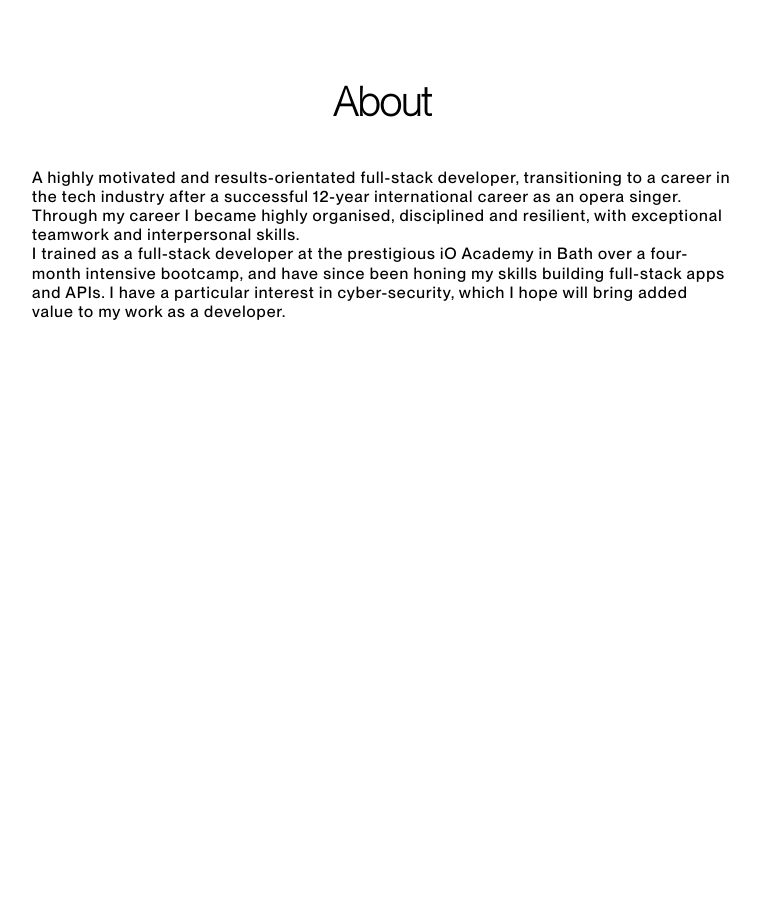
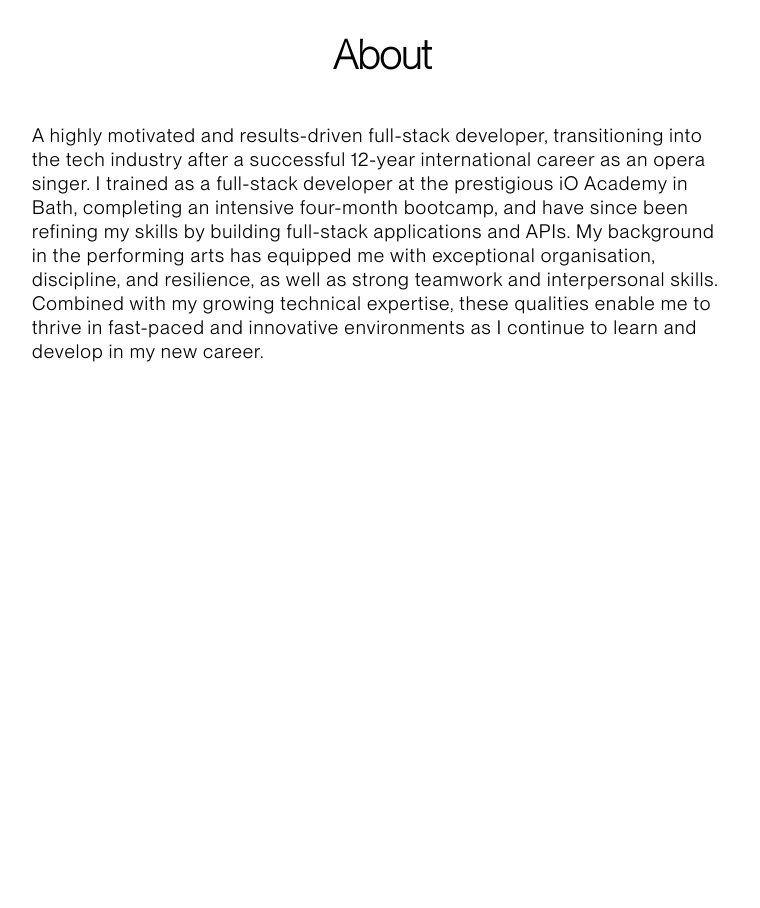
Before and after one commit to joseph-padfield/portfolio-2025, a website: page index.html in a window 1280 px wide. Shown: the part 2280-3188 px from the top of the page, without its empty margins (266-1026 px from the left). Drawn offline with nearby package versions, Linux system fonts and the light colour scheme.

Commit message:
about section

```diff
--- a/index.html
+++ b/index.html
@@ -102,12 +102,14 @@
 <section id="about-section">
 <h1>About</h1>
 <p id="about-text">
-    A highly motivated and results-orientated full-stack developer, transitioning to a career in the tech industry
-    after a successful 12-year international career as an opera singer. <br>
-    Through my career I became highly organised, disciplined and resilient, with exceptional teamwork and interpersonal skills.<br>
-    I trained as a full-stack developer at the prestigious iO Academy in Bath over a four-month intensive bootcamp, and
-    have since been honing my skills building full-stack apps and APIs. I have a particular interest in cyber-security,
-    which I hope will bring added value to my work as a developer.
+    A highly motivated and results-driven full-stack developer, transitioning into the tech industry after a successful
+    12-year international career as an opera singer. I trained as a full-stack developer at the prestigious iO Academy
+    in Bath, completing an intensive four-month bootcamp, and have since been refining my skills by building full-stack
+    applications and APIs.
+
+    My background in the performing arts has equipped me with exceptional organisation, discipline, and resilience, as
+    well as strong teamwork and interpersonal skills. Combined with my growing technical expertise, these qualities
+    enable me to thrive in fast-paced and innovative environments as I continue to learn and develop in my new career.
 
 
 </p>
--- a/style.scss
+++ b/style.scss
@@ -171,7 +171,9 @@ p {
 #about-text {
   width: 80vw;
   max-width: 700px;
-  font-family: "Medium", sans-serif;
+  font-family: "Book", sans-serif;
+  line-height: 1.5rem;
+  font-size: 1.2rem;
 }
 
 #skills-parent-container {
@@ -186,8 +188,8 @@ p {
 
 #skills-text {
   font-size: 1.5rem;
+  width: 80%;
   line-height: unset;
-  width: 80%;
 
   span {
     font-family: Thin, sans-serif;
```
Also changed, not shown: style.css, 1 other file.
